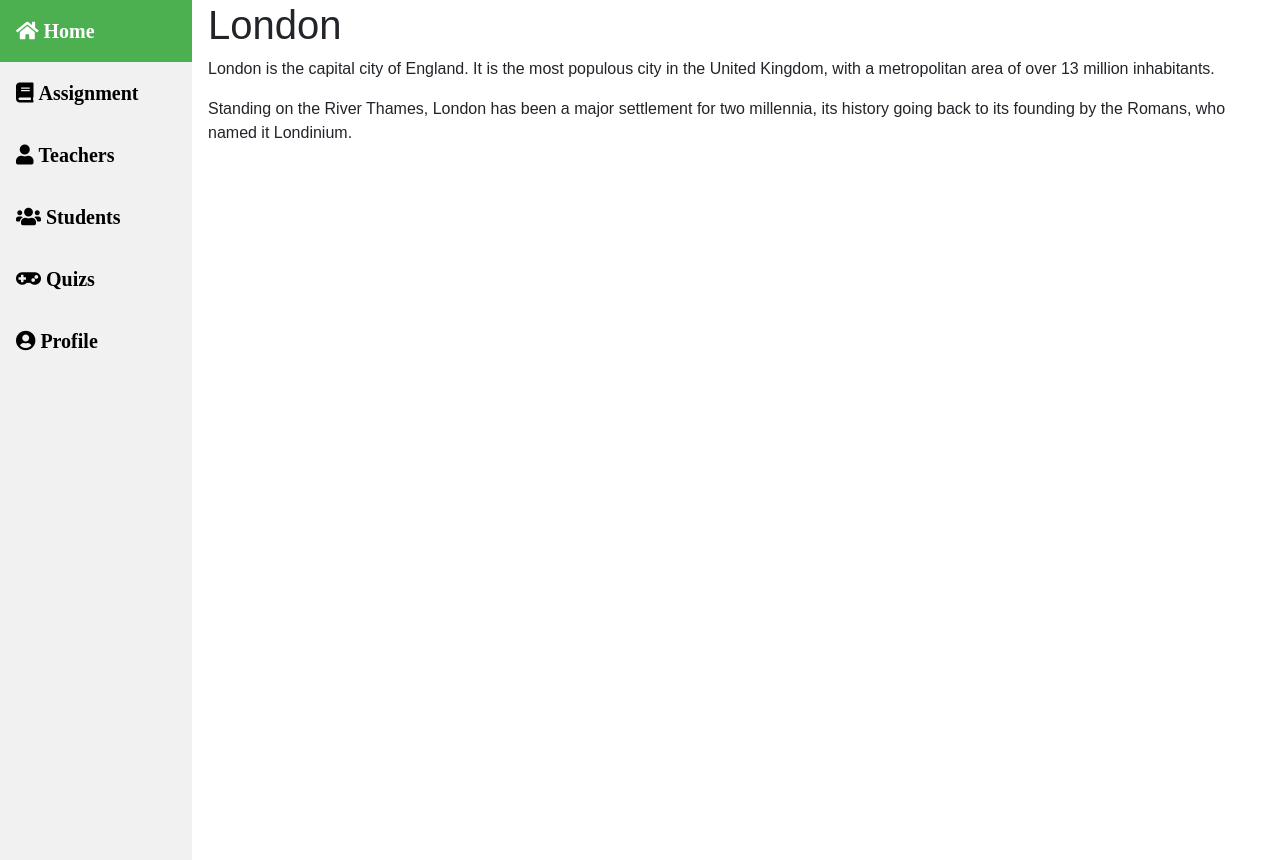
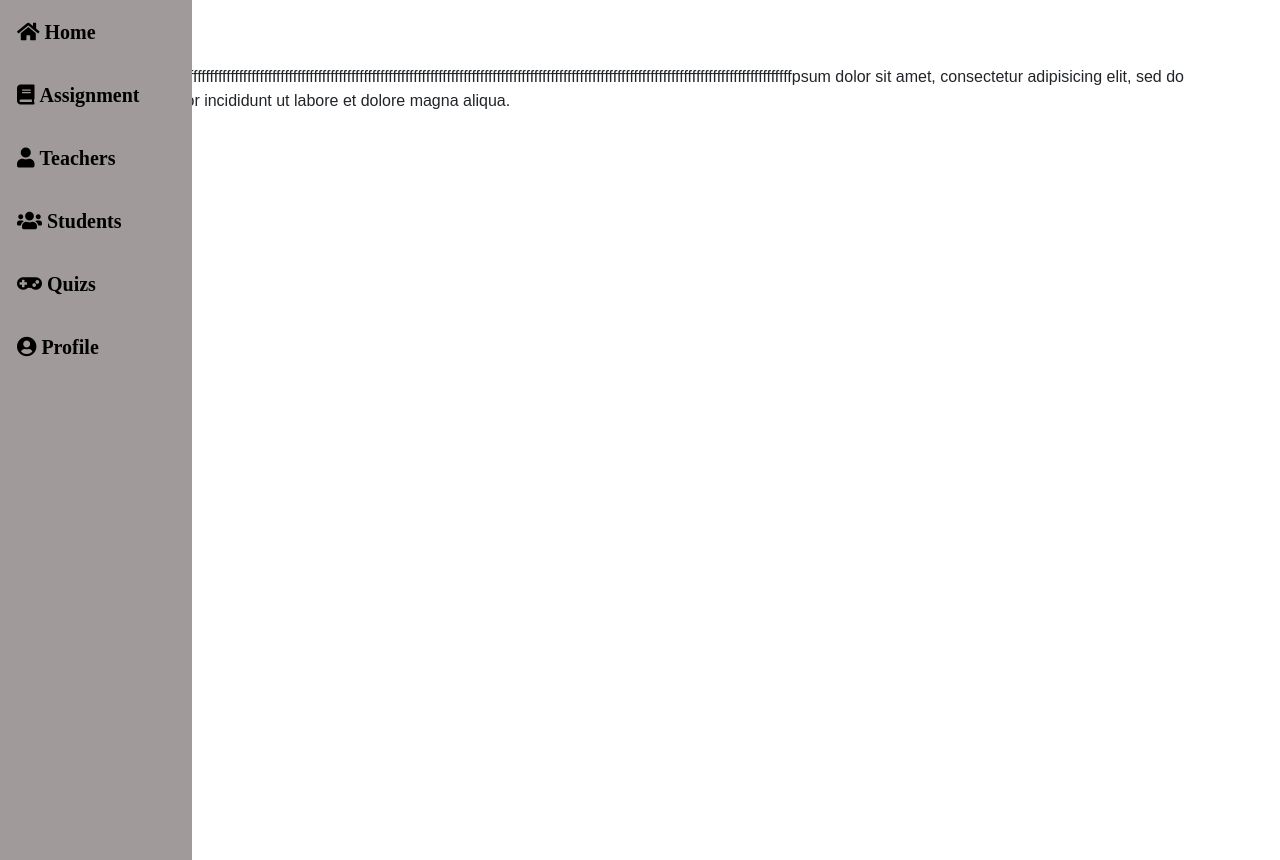
Before and after one commit to patida12/ClassManagement, a PHP site: page / in a window 1280 px wide. Shown: the part 62-922 px from the top of the page. Run offline with PHP 8.4, Linux system fonts and the light colour scheme; data that the repository does not hold is empty; some libraries are stand-ins or nearby versions.

Commit message:
connect db, class user, getAll,...

```diff
--- /dev/null
+++ b/src/addStudent.php
@@ -0,0 +1,4 @@
+<html>
+<?php include './head.php'; ?>
+
+</html>
--- a/src/css/styles.css
+++ b/src/css/styles.css
@@ -15,13 +15,6 @@ header {
   color: white;
 }
 
-.content {
-  float: left;
-  padding: 20px;
-  width: 85%;
-  height: 100%;
-}
-
 /* Clear floats after the columns */
 section:after {
   content: "";
@@ -30,57 +23,54 @@ section:after {
 }
 
 /* Responsive layout - makes the two columns/boxes stack on top of each other instead of next to each other, on small screens */
-.sidebar {
+
+.nav {
+  list-style-type: none;
   font-size: 1.25em;
   margin: 0;
   padding: 0;
   width: 15%;
-  background-color: #f1f1f1;
+  background-color: rgb(160, 154, 154);
   position: fixed;
   height: 100%;
   overflow: auto;
 }
 
-.sidebar a {
+.nav a {
   display: block;
   color: black;
   padding: 16px;
   text-decoration: none;
 }
 
-.sidebar a.active {
-  background-color: #4CAF50;
-  color: white;
-}
-
-.sidebar a:hover:not(.active) {
+.nav a:hover:not(.active) {
   background-color: #555;
   color: white;
-}
-
-.content {
-  margin-left: 15%;
-  padding: 1px 16px;
+  width: 100%;
 }
 
 @media screen and (max-width: 700px) {
-  .sidebar{
+  .nav{
     width: 100%;
     height: auto;
     position: relative;
   }
-  .sidebar a {float: left;}
-  .content {
-  margin-left: 0;
+  .nav a {float: left;}
+  .tab-content  {
+    margin-left: 0;
   }
 }
 
 @media screen and (max-width: 400px) {
-  .sidebar a {
+  .nav a {
     text-align: center;
     float: none;
   }
-  .content {
-  margin-left: 0;
+  .tab-content  {
+    margin-left: 0;
   }
 }
+
+#users {
+  width: 125%;
+}
--- /dev/null
+++ b/src/dbConnection.php
@@ -0,0 +1,23 @@
+<?php
+class DbConnection
+{
+    public static function getConnection()
+    {
+        $hostname = 'localhost:3306';
+        $username = 'patida';
+        $password = 'Oimeoioimeoi12@';
+        $dbname = "class_management";
+        $conn = mysqli_connect($hostname, $username, $password,$dbname);
+        if (!$conn) {
+            die('Không thể kết nối: ' . mysqli_error($conn));
+            exit();
+        }
+        return $conn;
+    }
+
+    public static function closeConnection($link)
+    {
+        mysqli_close($link);
+    }
+}
+?>
--- /dev/null
+++ b/src/getAllUsers.php
@@ -0,0 +1,46 @@
+<html>
+<?php include './head.php'; ?>
+
+<?php require_once './users.php'; ?>
+<section>
+    <div class="tab-content">
+        <div style="margin-bottom: 10px; margin-top: 10px;">
+            <div class="col-sm-12">
+                <form action="addStudent.php">
+                    <button type="submit" class="btn btn-primary">Add Student</button>
+                </form>
+            </div>
+        </div>
+        <table id="users" class="table table-hover table-bordered table-striped table-inverse">
+            <thead class="thead-inverse">
+                <tr style="background-color: #555; color: white;">
+                    <th>User Name</th>
+                    <th>Password</th>
+                    <th>Full Name</th>
+                    <th>Email</th>
+                    <th>Phone Number</th>
+                    <th>Actions</th>
+                </tr>
+            </thead>
+            <tbody>
+                <?php
+          $users = User::getAll();
+          foreach($users as $user)
+          {
+            echo "<tr>";
+            echo "<td>{$user->getUserName()}</td>";
+            echo "<td>{$user->getPassword()}</td>";
+            echo "<td>{$user->getFullName()}</td>";
+            echo "<td>{$user->getEmail()}</td>";
+            echo "<td>{$user->getPhoneNumber()}</td>";
+            echo "<td>{$user->getPhoneNumber()}</td>";
+            echo "</tr>";
+          }
+        ?>
+            </tbody>
+        </table>
+
+    </div>
+</section>
+
+</html>
--- /dev/null
+++ b/src/head.php
@@ -0,0 +1,19 @@
+<head>
+    <title>Class Management</title>
+    <!-- Required meta tags -->
+    <meta charset="utf-8">
+    <meta name="viewport" content="width=device-width, initial-scale=1, shrink-to-fit=no">
+
+    <!-- Bootstrap CSS -->
+    <link rel="stylesheet" href="https://stackpath.bootstrapcdn.com/bootstrap/4.3.1/css/bootstrap.min.css"
+        integrity="sha384-ggOyR0iXCbMQv3Xipma34MD+dH/1fQ784/j6cY/iJTQUOhcWr7x9JvoRxT2MZw1T" crossorigin="anonymous">
+    <link rel="stylesheet" href="https://maxcdn.bootstrapcdn.com/bootstrap/4.5.2/css/bootstrap.min.css">
+    <link rel="stylesheet" href="https://use.fontawesome.com/releases/v5.6.3/css/all.css"
+        integrity="sha384-UHRtZLI+pbxtHCWp1t77Bi1L4ZtiqrqD80Kn4Z8NTSRyMA2Fd33n5dQ8lWUE00s/" crossorigin="anonymous">
+    <script src="https://ajax.googleapis.com/ajax/libs/jquery/3.5.1/jquery.min.js"></script>
+    <script src="https://cdnjs.cloudflare.com/ajax/libs/popper.js/1.16.0/umd/popper.min.js"></script>
+    <script src="https://maxcdn.bootstrapcdn.com/bootstrap/4.5.2/js/bootstrap.min.js"></script>
+
+    <link rel="stylesheet" type="text/css" href="/css/styles.css" />
+
+</head>
--- a/src/index.php
+++ b/src/index.php
@@ -1,40 +1,72 @@
 <!doctype html>
 <html lang="en">
-  <head>
-    <title>Class Management</title>
-    <!-- Required meta tags -->
-    <meta charset="utf-8">
-    <meta name="viewport" content="width=device-width, initial-scale=1, shrink-to-fit=no">
+<?php include './head.php'; ?>
 
-    <!-- Bootstrap CSS -->
-    <link rel="stylesheet" href="https://stackpath.bootstrapcdn.com/bootstrap/4.3.1/css/bootstrap.min.css" integrity="sha384-ggOyR0iXCbMQv3Xipma34MD+dH/1fQ784/j6cY/iJTQUOhcWr7x9JvoRxT2MZw1T" crossorigin="anonymous">
-    <link rel="stylesheet" href="https://maxcdn.bootstrapcdn.com/bootstrap/4.5.2/css/bootstrap.min.css">
-    <link rel="stylesheet" href="https://use.fontawesome.com/releases/v5.6.3/css/all.css" integrity="sha384-UHRtZLI+pbxtHCWp1t77Bi1L4ZtiqrqD80Kn4Z8NTSRyMA2Fd33n5dQ8lWUE00s/" crossorigin="anonymous">
+<body>
+    <header>
+        <h3><i class="fa fa-graduation-cap">ClassManagement</i></h3>
+    </header>
 
-    <link rel="stylesheet" type="text/css" href="/css/styles.css"/>
+    <section>
 
-</head>
-<body>
-<header>
-  <h3><i class="fa fa-graduation-cap">ClassManagement</i></h3>
-</header>
+        <ul class="nav nav-tabs flex-column" role="tablist">
+            <li class="nav-item">
+                <a class="nav-link" data-toggle="tab" href="#home"><i class="fa fa-home"> Home</i></a>
+            </li>
+            <li class="nav-item">
+                <a class="nav-link" data-toggle="tab" href="#assignment"><i class="fa fa-book"> Assignment</i></a>
+            </li>
+            <li class="nav-item ">
+                <a class="nav-link" data-toggle="tab" href="#teachers"><i class="fa fa-user"> Teachers</i></a>
+            </li>
+            <li class="nav-item ">
+                <a class="nav-link" data-toggle="tab" href="#students"><i class="fa fa-users"> Students</i></a>
+            </li>
+            <li class="nav-item ">
+                <a class="nav-link" data-toggle="tab" href="#quizs"><i class="fa fa-gamepad"> Quizs</i></a>
+            </li>
+            <li class="nav-item ">
+                <a class="nav-link" data-toggle="tab" href="#profile"><i class="fa fa-user-circle"> Profile</i></a>
+            </li>
+        </ul>
+        <div class="tab-content">
+            <div id="home" class="container tab-pane active"><br>
+                <h3>HOME</h3>
+                <p>Lorem
+                    idfffffffffffffffffffffffffffffffffffffffffffffffffffffffffffffffffffffffffffffffffffffffffffffffffffffffffffffffffffffffffffffffffffffffffffffffffffffffffffpsum
+                    dolor sit amet, consectetur adipisicing elit, sed do eiusmod tempor incididunt ut labore et dolore
+                    magna aliqua.</p>
+            </div>
+            <div id="assignment" class="container tab-pane fade"><br>
+                <h3>Menu 1</h3>
+                <p>Ut enim ad minim veniam, quis nostrud exercitation ullamco laboris nisi ut aliquip ex ea commodo
+                    consequat.</p>
+            </div>
+            <div id="teachers" class="container tab-pane fade"><br>
+                <h3>Menu 2</h3>
+                <p>Sed ut perspiciatis unde omnis iste natus error sit voluptatem accusantium doloremque laudantium,
+                    totam rem aperiam.</p>
+            </div>
+            <div id="students" class="container tab-pane fade"><br>
+                <?php include './getAllUsers.php'; ?>
+            </div>
+            <div id="quizs" class="container tab-pane fade"><br>
+                <h3>Menu 2</h3>
+                <p>Sed ut perspiciatis unde omnis iste natus error sit voluptatem accusantium doloremque laudantium,
+                    totam rem aperiam.</p>
+            </div>
+            <div id="profile" class="container tab-pane fade"><br>
+                <h3>Menu 2</h3>
+                <p>Sed ut perspiciatis unde omnis iste natus error sit voluptatem accusantium doloremque laudantium,
+                    totam rem aperiam.</p>
+            </div>
+        </div>
 
-<section>
-<div class="sidebar">
-    <a class="active" href="#home"><i class="fa fa-home"> Home</i></a>
-    <a href="#assignment"><i class="fa fa-book"> Assignment</i></a>
-    <a href="#teachers"><i class="fa fa-user"> Teachers</i></a>
-    <a href="#students"><i class="fa fa-users"> Students</i></a>
-    <a href="#quizs"><i class="fa fa-gamepad"> Quizs</i></a>
-    <a href="#profile"><i class="fa fa-user-circle"> Profile</i></a>
-  </div>
 
-  <div class="content">
-    <h1>London</h1>
-    <p>London is the capital city of England. It is the most populous city in the  United Kingdom, with a metropolitan area of over 13 million inhabitants.</p>
-    <p>Standing on the River Thames, London has been a major settlement for two millennia, its history going back to its founding by the Romans, who named it Londinium.</p>
-</div>
-</section>
+
+    </section>
+
 
 </body>
+
 </html>
```
Also changed, not shown: src/css/style.css (deleted, +0 -86 lines), src/users.php (added, +59 -0 lines).
